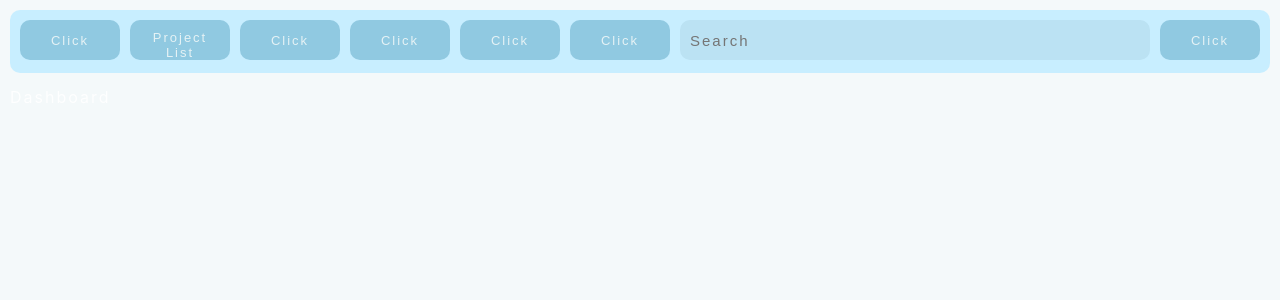
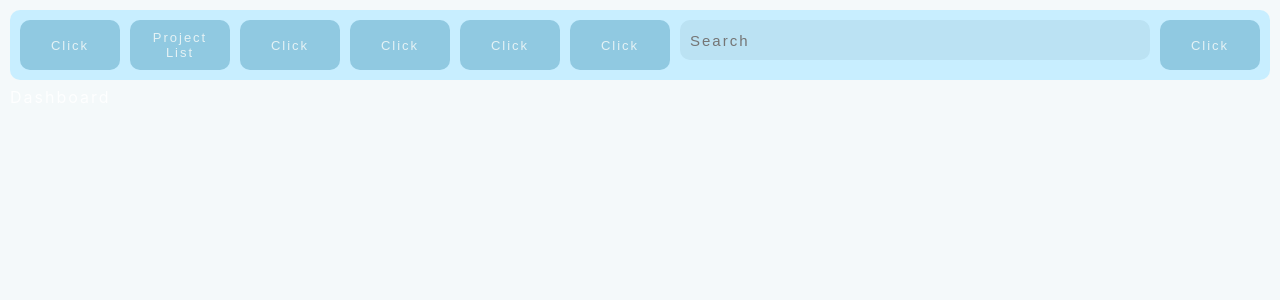
Before and after one commit to MMEC69/SLT-Cost-Tracking-Web-App-Client, a React (Vite) app: page /home in a window 1280 px wide. Shown: the top 300 px of the page. Built offline with nearby package versions, Linux system fonts and the light colour scheme.

Commit message:
added css fix for nav bar buttons

```diff
--- a/src/App.module.css
+++ b/src/App.module.css
@@ -107,7 +107,7 @@
 }
 .button2 button{
     width: 100px;
-    height: 40px;
+    height: 50px;
     background-color: #90C9E1;
     color: #E5F2F5;
     padding: 10px;
```
